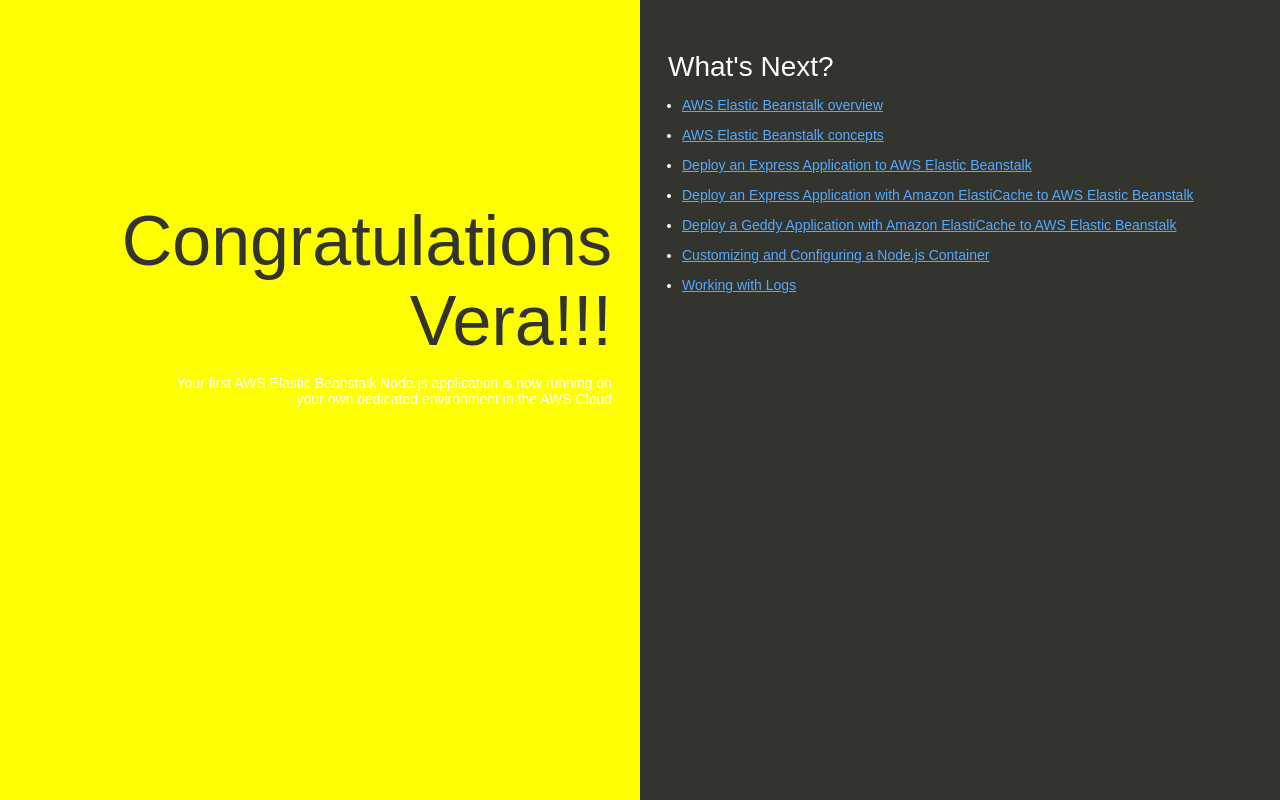
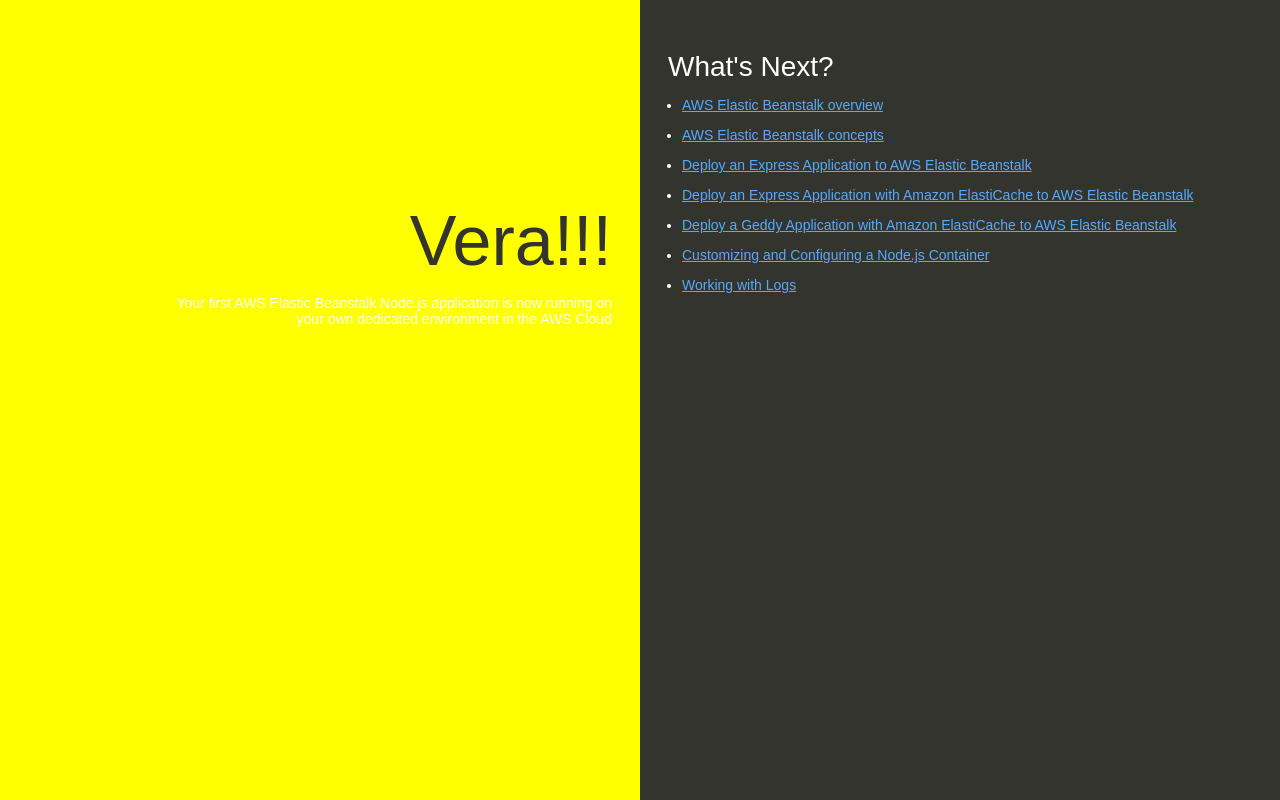
Before and after one commit to sneedvera/awsdevopsprocodecommit, a website: page index.html in a window 1280 px wide. Drawn offline with Linux system fonts and the light colour scheme.

Commit message:
Update index.html
Removed Congratulations

```diff
--- a/index.html
+++ b/index.html
@@ -74,7 +74,7 @@
   </head>
   <body>
     <div class="textColumn">
-      <h1>Congratulations Vera!!!</h1>
+      <h1> Vera!!!</h1>
       <p>Your first AWS Elastic Beanstalk Node.js application is now running on your own dedicated environment in the AWS Cloud</p>
     </div>
     <div class="linksColumn">
```
